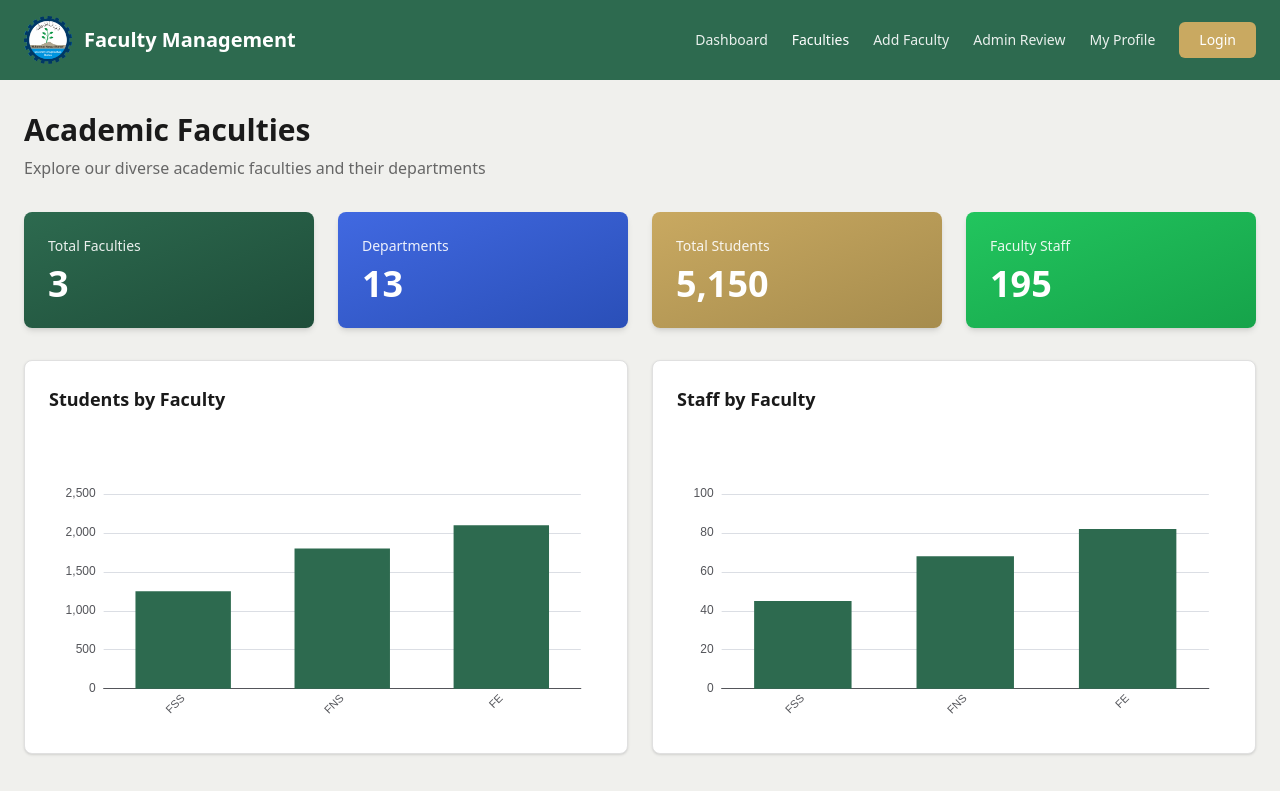
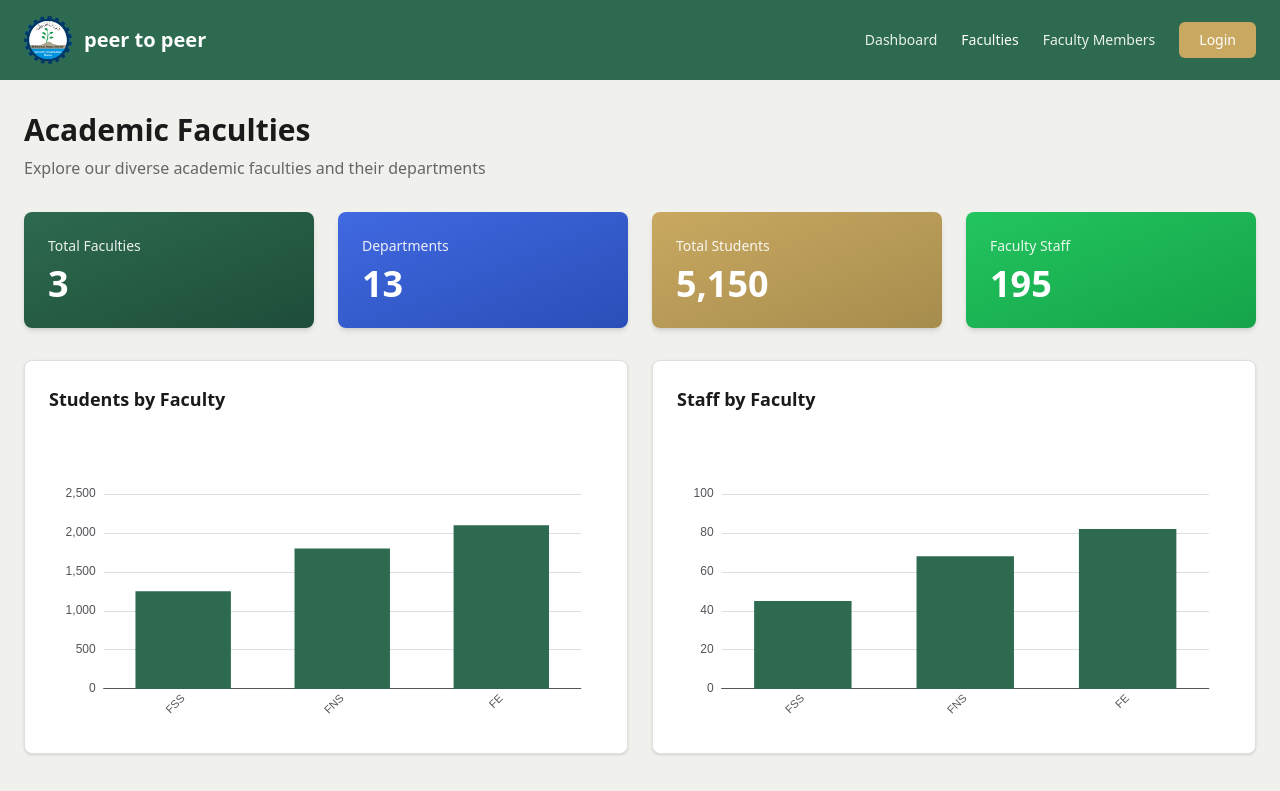
Before and after one commit to Umar-ejaz15/university-management, a Next.js app: page /faculties in a window 1280 px wide. Shown: the top 791 px of the page. Built offline with nearby package versions, Linux system fonts and the light colour scheme; no server answers.

Commit message:
chore: update navbar title to 'peer to peer'

```diff
--- a/components/Header.tsx
+++ b/components/Header.tsx
@@ -12,13 +12,34 @@ interface User {
   staffId?: string;
 }
 
-const navItems = [
+// Public navigation items (shown to everyone)
+const publicNavItems = [
   { label: 'Dashboard', href: '/uni-dashboard' },
   { label: 'Faculties', href: '/faculties' },
-  { label: 'Add Faculty', href: '/add-faculty' },
-  { label: 'Admin Review', href: '/admin-review' },
+  { label: 'Faculty Members', href: '/staff' },
+];
+
+// Additional role-based navigation items
+const getAdditionalNavItems = (role: string) => {
+  if (role === 'ADMIN') {
+    return [
+      { label: 'Admin Panel', href: '/admin' },
+    ];
+  } else if (role === 'FACULTY') {
+    return [
       { label: 'My Profile', href: '/faculty' },
     ];
+  }
+  return [];
+};
+
+// Get all navigation items for a user
+const getNavItemsForUser = (user: User | null) => {
+  if (!user) {
+    return publicNavItems; // Show only public items when not logged in
+  }
+  return [...publicNavItems, ...getAdditionalNavItems(user.role)];
+};
 
 export default function Header() {
   const pathname = usePathname();
@@ -76,12 +97,12 @@ export default function Header() {
               alt="MNSUAM Logo"
               className="w-12 h-12"
             />
-            <span className="text-xl font-semibold">Faculty Management</span>
+            <span className="text-xl font-semibold">peer to peer</span>
           </Link>
 
           {/* Main navigation links and auth button */}
           <nav className="flex items-center gap-6">
-            {navItems.map((item) => (
+            {getNavItemsForUser(user).map((item) => (
               <Link
                 key={item.href}
                 href={item.href}
@@ -126,6 +147,7 @@ export default function Header() {
                           {user.role}
                         </span>
                       </div>
+                      {user.role === 'FACULTY' && (
                         <Link
                           href="/faculty"
                           className="block px-4 py-2 text-sm text-gray-700 hover:bg-gray-100"
@@ -133,6 +155,7 @@ export default function Header() {
                         >
                           My Profile
                         </Link>
+                      )}
                       <button
                         onClick={handleLogout}
                         className="w-full text-left px-4 py-2 text-sm text-red-600 hover:bg-red-50"
```
Lines whose indentation alone changed are shown as unchanged.
